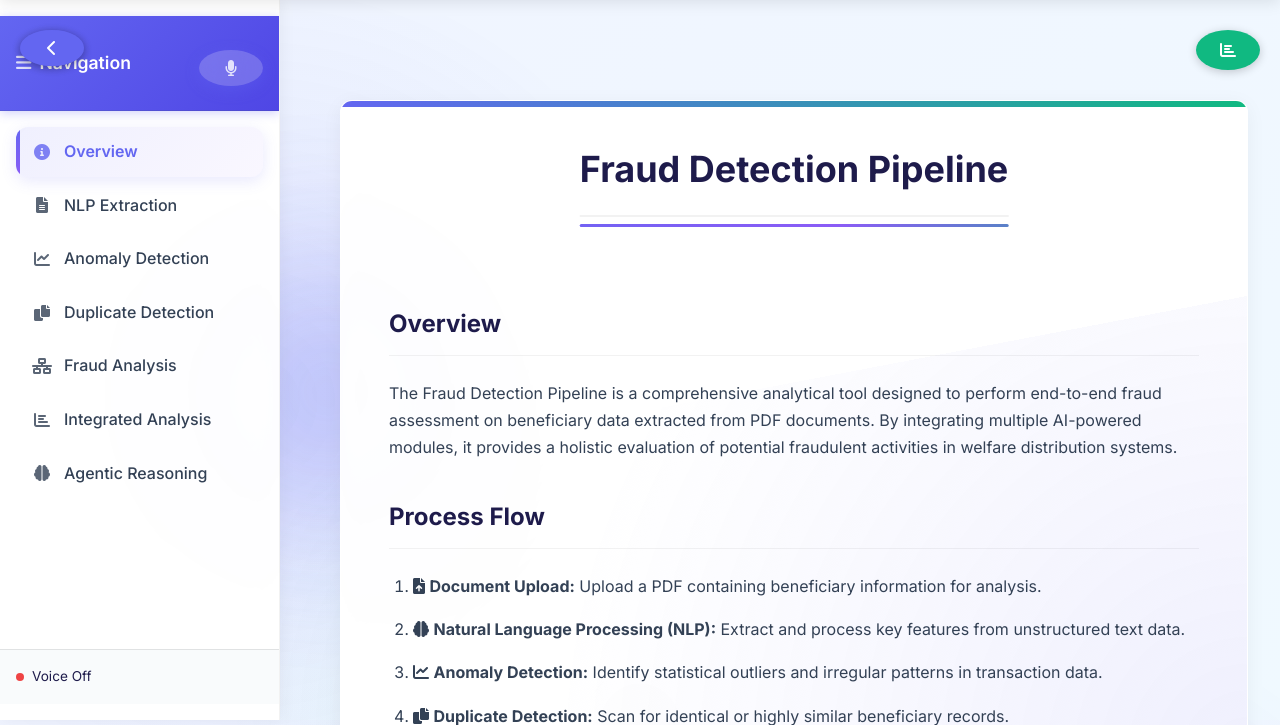
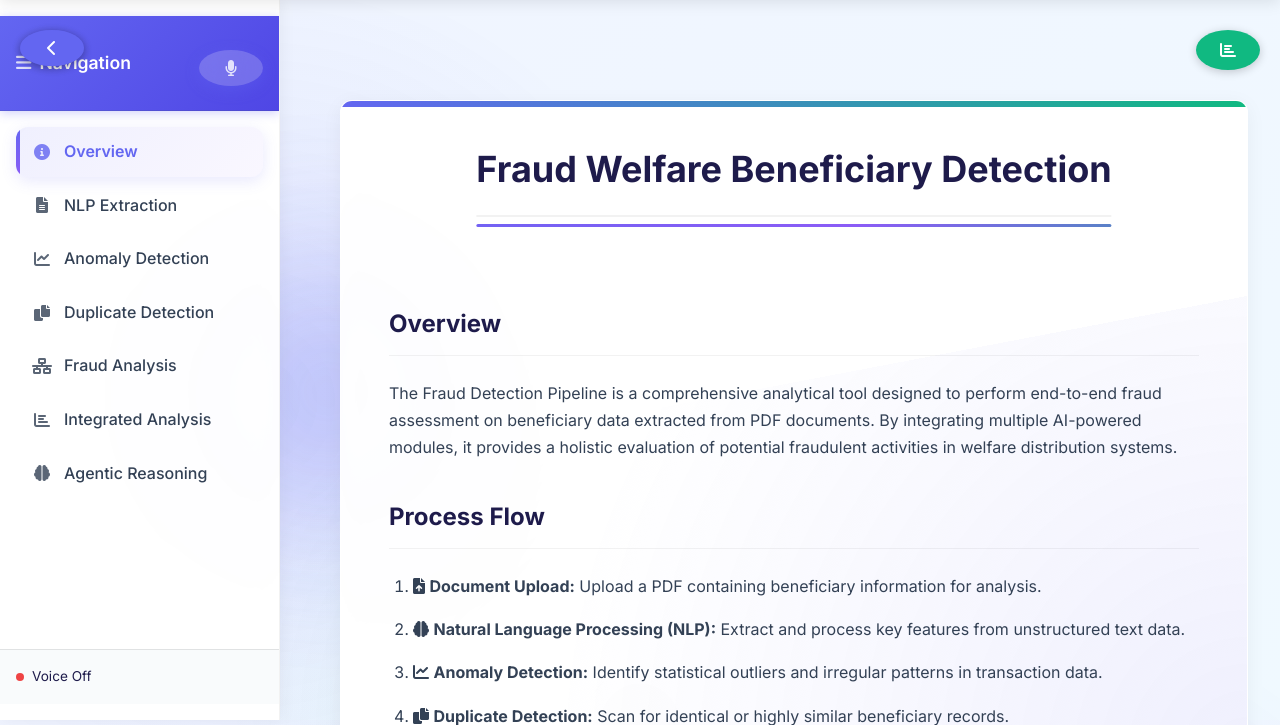
Before and after one commit to ShubhamMallick/Fake_Welfare_Detection_System, a Flask app: template templates/pipeline.html in a window 1280 px wide; the page is wider, and only the part inside the window is pictured. Shown: the part 80-805 px from the top of that part. Run offline with Flask 3, Linux system fonts and the light colour scheme; the template is opened without the code that fills it, so the values that code supplies are empty; parts of the project's set-up code (start-up, migrations or seed data) failed here and were passed over.

Commit message:
Update main heading to Fraud Welfare Beneficiary Detection

```diff
--- a/templates/pipeline.html
+++ b/templates/pipeline.html
@@ -1525,7 +1525,7 @@ main button {
 
 <main>
 
-<h1>Fraud Detection Pipeline</h1>
+<h1>Fraud Welfare Beneficiary Detection</h1>
 
 <section class="intro" id="overview">
     <h2>Overview</h2>
```
